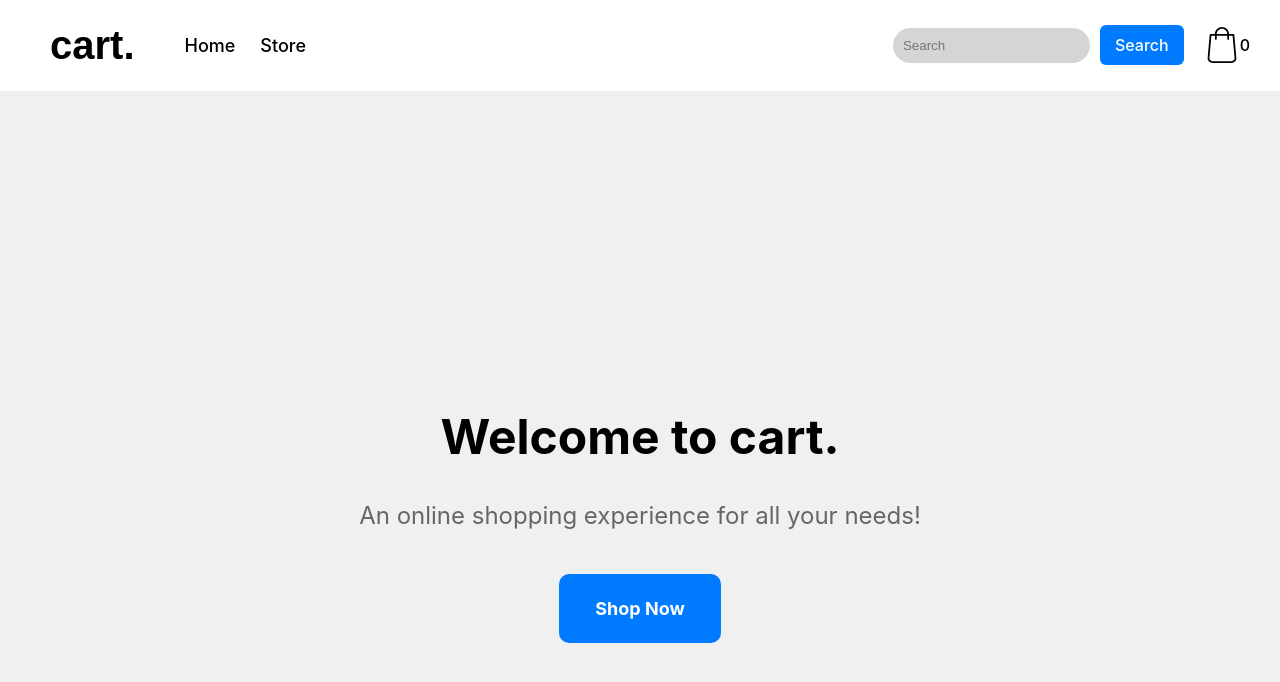
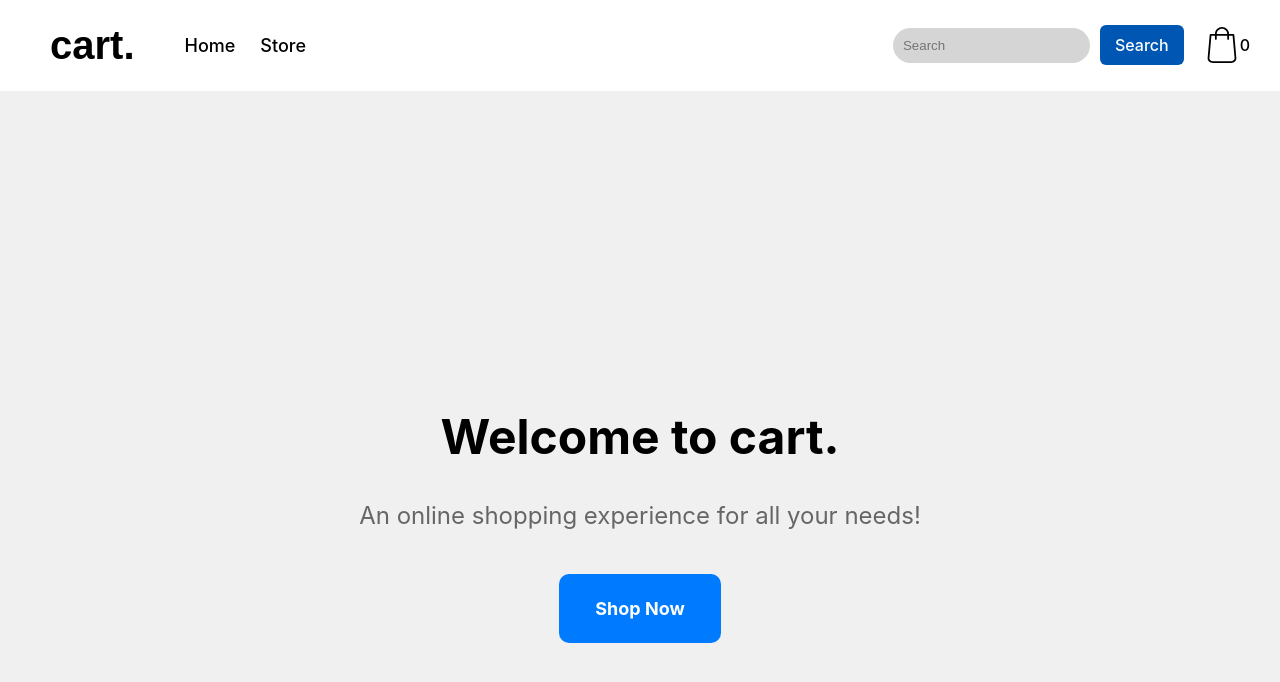
Before and after one commit to PalmerCurrie/Shopping-Cart, a React (Vite) app: page / in a window 1280 px wide. In both pictures the pointer is over the button "Search". Shown: the top 682 px of the page. Built offline with nearby package versions, Linux system fonts and the light colour scheme; no server answers.

Commit message:
Updated Header Search Button

```diff
--- a/src/styles/Header.css
+++ b/src/styles/Header.css
@@ -72,6 +72,11 @@
     border: none;
     border-radius: 6px;
     cursor: pointer;
+    transition: background-color 0.3s ease;
+}
+
+.search-bar button:hover {
+  background-color: #0056b3;
 }
 
 .shopping-bag {
```
